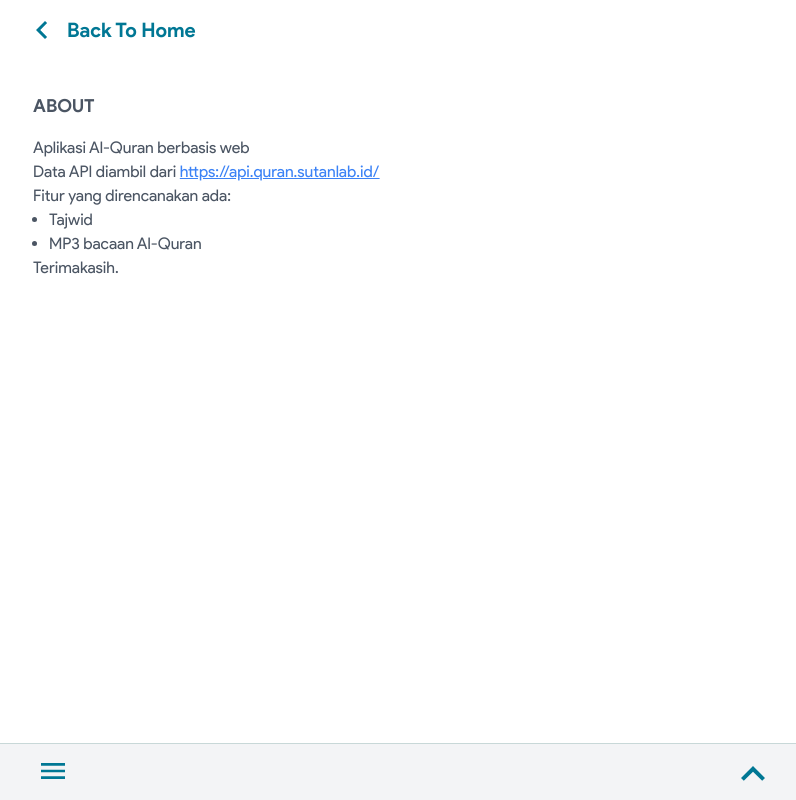
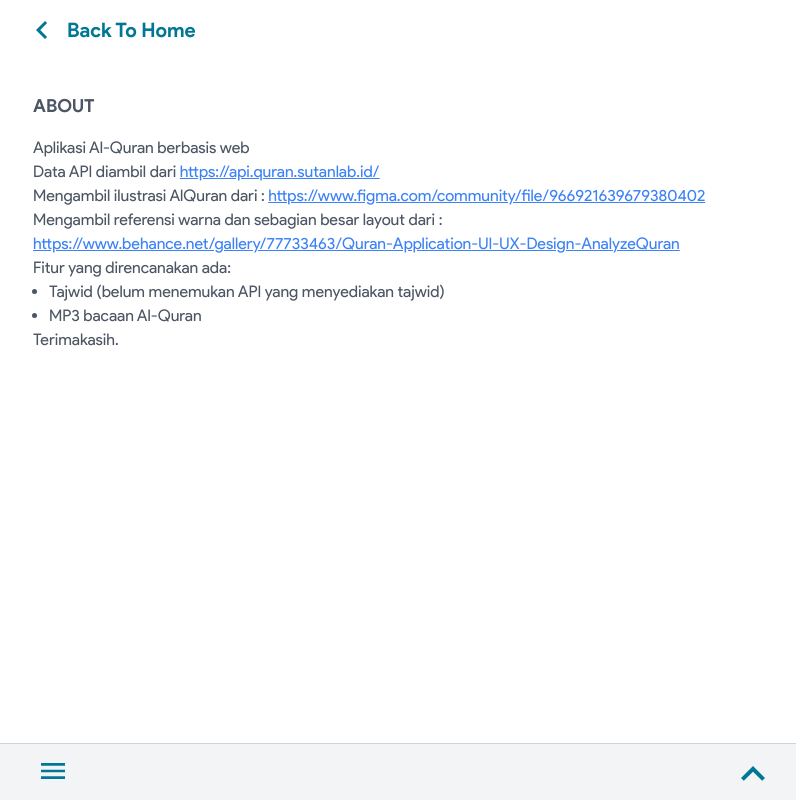
Before and after one commit to createwebid/quran-web, a Next.js app: page /about in a window 1280 px wide. Shown: the whole page, without its empty margins (235-1031 px from the left). Built offline with nearby package versions, Linux system fonts and the light colour scheme.

Commit message:
Fix About

```diff
--- a/pages/about.js
+++ b/pages/about.js
@@ -35,9 +35,31 @@ const about = () => {
               https://api.quran.sutanlab.id/
             </a>
           </p>
+          <p>
+            Mengambil ilustrasi AlQuran dari :{" "}
+            <a
+              className="text-blue-500 underline"
+              rel="noopener noreferrer"
+              target="_blank"
+              href="https://www.figma.com/community/file/966921639679380402"
+            >
+              https://www.figma.com/community/file/966921639679380402
+            </a>
+          </p>
+          <p>
+            Mengambil referensi warna dan sebagian besar layout dari :{" "}
+            <a
+              className="text-blue-500 underline"
+              rel="noopener noreferrer"
+              target="_blank"
+              href="https://www.behance.net/gallery/77733463/Quran-Application-UI-UX-Design-AnalyzeQuran"
+            >
+              https://www.behance.net/gallery/77733463/Quran-Application-UI-UX-Design-AnalyzeQuran
+            </a>
+          </p>
           <p>Fitur yang direncanakan ada: </p>
           <ul className="list-disc ml-4">
-            <li>Tajwid</li>
+            <li>Tajwid (belum menemukan API yang menyediakan tajwid)</li>
             <li>MP3 bacaan Al-Quran</li>
           </ul>
           <p>Terimakasih.</p>
```
Also changed, not shown: 1 other file (tests, documents, lock files or other folders).
